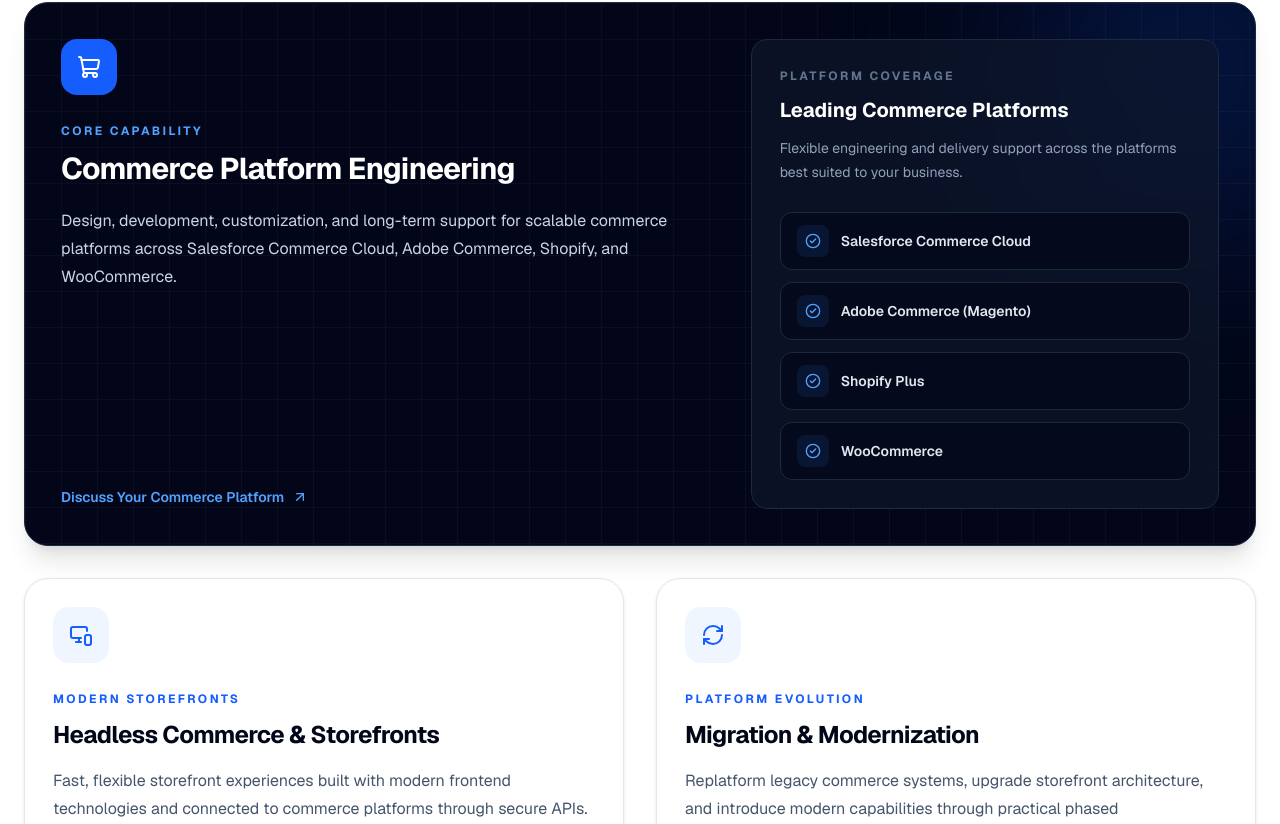
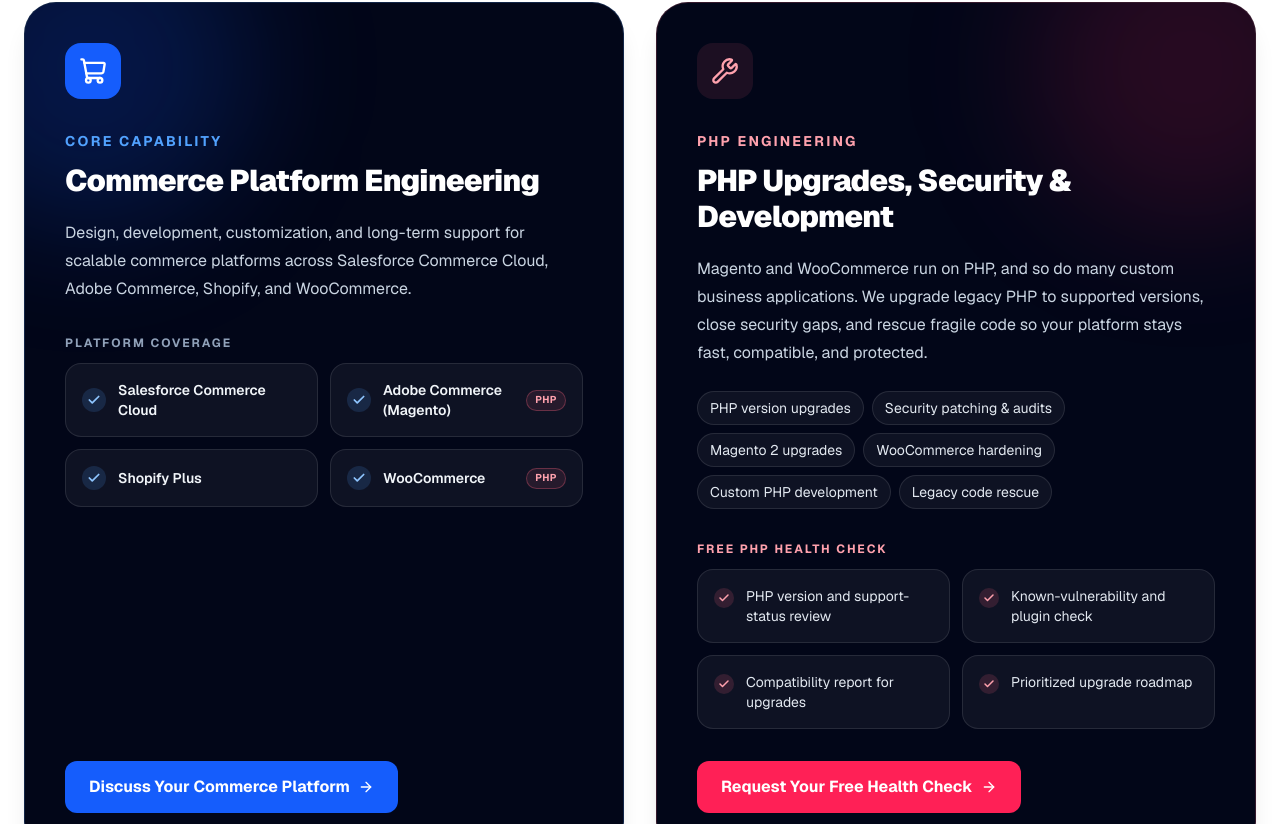
Before and after one commit to yourforceio/yourforce, a Next.js app: page / in a window 1280 px wide. Shown: the part 2796-3620 px from the top of the page. Built offline with nearby package versions, Linux system fonts and the light colour scheme.

Commit message:
feat(services): move PHP to commerce section as two-column layout

```diff
--- a/components/sections/Services.tsx
+++ b/components/sections/Services.tsx
@@ -1,18 +1,24 @@
 import Link from "next/link";
 import {
+  ArrowRight,
   ArrowUpRight,
+  Check,
   FileSpreadsheet,
   HeartPulse,
   ShieldCheck,
+  ShoppingCart,
   Truck,
+  Wrench,
 } from "lucide-react";
 
 import Container from "@/components/layout/Container";
 import ServiceCard from "@/components/ui/ServiceCard";
 
 import {
+  phpEngineering,
   services,
   specializedOperations,
+  type OperationIcon,
 } from "@/data/services";
 
 export default function Services() {
@@ -42,28 +48,186 @@
           </p>
         </div>
 
-        {/* Featured service */}
-        <div className="mt-16">
-          <ServiceCard
-            service={featuredService}
-            className="min-h-[360px]"
-          />
+        {/* Two columns: commerce on the left, PHP on the right */}
+        <div className="mt-16 grid gap-8 lg:grid-cols-2">
+          <CommerceColumn service={featuredService} />
+          <PhpColumn />
         </div>
 
         {/* Supporting services */}
         <div className="mt-8 grid gap-8 md:grid-cols-2">
-          {supportingServices.map((service) => (
-            <ServiceCard
-              key={service.title}
-              service={service}
-            />
-          ))}
+          {supportingServices.map((service, index) => {
+            const isLastOddCard =
+              supportingServices.length % 2 === 1 &&
+              index === supportingServices.length - 1;
+
+            return (
+              <ServiceCard
+                key={service.title}
+                service={service}
+                className={isLastOddCard ? "md:col-span-2" : ""}
+              />
+            );
+          })}
         </div>
       </Container>
     </section>
   );
 }
 
+type CommerceService = (typeof services.items)[number];
+
+function CommerceColumn({ service }: { service: CommerceService }) {
+  return (
+    <article className="relative flex h-full flex-col overflow-hidden rounded-[2rem] border border-blue-400/20 bg-slate-950 p-8 text-white shadow-xl shadow-slate-950/10 md:p-10">
+      <div
+        aria-hidden="true"
+        className="pointer-events-none absolute -left-24 -top-24 h-80 w-80 rounded-full bg-blue-600/20 blur-3xl"
+      />
+
+      <div className="relative flex h-full flex-col">
+        <div className="flex h-14 w-14 items-center justify-center rounded-2xl bg-blue-600 text-white">
+          <ShoppingCart aria-hidden="true" className="h-7 w-7" />
+        </div>
+
+        <p className="mt-8 text-sm font-bold uppercase tracking-[0.16em] text-blue-400">
+          {service.eyebrow}
+        </p>
+
+        <h3 className="mt-3 text-3xl font-black tracking-tight text-white">
+          {service.title}
+        </h3>
+
+        <p className="mt-5 text-base leading-7 text-slate-300">
+          {service.description}
+        </p>
+
+        <p className="mt-8 text-xs font-bold uppercase tracking-[0.16em] text-slate-400">
+          Platform coverage
+        </p>
+
+        <ul className="mt-3 grid gap-3 sm:grid-cols-2">
+          {service.stack.map((item) => {
+            const isPhpPlatform = /magento|woocommerce/i.test(item.name);
+
+            return (
+              <li
+                key={item.name}
+                className="flex items-center gap-3 rounded-2xl border border-white/10 bg-white/5 p-4 text-sm font-semibold text-slate-100"
+              >
+                <span className="flex h-6 w-6 shrink-0 items-center justify-center rounded-full bg-blue-400/15 text-blue-300">
+                  <Check
+                    aria-hidden="true"
+                    className="h-3.5 w-3.5"
+                    strokeWidth={3}
+                  />
+                </span>
+                <span className="flex-1">{item.name}</span>
+                {isPhpPlatform && (
+                  <span className="rounded-full border border-rose-400/30 bg-rose-400/10 px-2 py-0.5 text-[10px] font-bold uppercase tracking-wider text-rose-300">
+                    PHP
+                  </span>
+                )}
+              </li>
+            );
+          })}
+        </ul>
+
+        <div className="mt-auto pt-8">
+          <Link
+            href={service.href}
+            className="inline-flex items-center justify-center gap-2 rounded-xl bg-blue-600 px-6 py-3.5 font-bold text-white transition-colors hover:bg-blue-500 focus-visible:outline-none focus-visible:ring-2 focus-visible:ring-blue-300 focus-visible:ring-offset-4 focus-visible:ring-offset-slate-950"
+          >
+            {service.ctaLabel}
+            <ArrowRight aria-hidden="true" className="h-4 w-4" />
+          </Link>
+        </div>
+      </div>
+    </article>
+  );
+}
+
+function PhpColumn() {
+  const { healthCheck } = phpEngineering;
+
+  return (
+    <article
+      id="php"
+      className="relative flex h-full scroll-mt-24 flex-col overflow-hidden rounded-[2rem] border border-rose-400/20 bg-slate-950 p-8 text-white shadow-xl shadow-slate-950/10 md:p-10"
+    >
+      <div
+        aria-hidden="true"
+        className="pointer-events-none absolute -right-24 -top-24 h-80 w-80 rounded-full bg-rose-500/15 blur-3xl"
+      />
+
+      <div className="relative flex h-full flex-col">
+        <div className="flex h-14 w-14 items-center justify-center rounded-2xl bg-rose-400/10 text-rose-300">
+          <Wrench aria-hidden="true" className="h-7 w-7" />
+        </div>
+
+        <p className="mt-8 text-sm font-bold uppercase tracking-[0.16em] text-rose-300">
+          {phpEngineering.eyebrow}
+        </p>
+
+        <h3 className="mt-3 text-3xl font-black tracking-tight text-white">
+          {phpEngineering.title}
+        </h3>
+
+        <p className="mt-5 text-base leading-7 text-slate-300">
+          {phpEngineering.description}
+        </p>
+
+        <ul
+          aria-label="PHP engineering capabilities"
+          className="mt-6 flex flex-wrap gap-2"
+        >
+          {phpEngineering.features.map((feature) => (
+            <li
+              key={feature}
+              className="rounded-full border border-white/10 bg-white/5 px-3 py-1.5 text-sm text-slate-200"
+            >
+              {feature}
+            </li>
+          ))}
+        </ul>
+
+        <p className="mt-8 text-xs font-bold uppercase tracking-[0.16em] text-rose-300">
+          {healthCheck.eyebrow}
+        </p>
+
+        <ul className="mt-3 grid gap-3 sm:grid-cols-2">
+          {healthCheck.items.map((item) => (
+            <li
+              key={item}
+              className="flex items-start gap-3 rounded-2xl border border-white/10 bg-white/5 p-4 text-sm text-slate-200"
+            >
+              <span className="mt-0.5 flex h-5 w-5 shrink-0 items-center justify-center rounded-full bg-rose-400/15 text-rose-300">
+                <Check
+                  aria-hidden="true"
+                  className="h-3 w-3"
+                  strokeWidth={3}
+                />
+              </span>
+              {item}
+            </li>
+          ))}
+        </ul>
+
+        <div className="mt-auto pt-8">
+          <Link
+            href={healthCheck.href}
+            className="inline-flex items-center justify-center gap-2 rounded-xl bg-rose-500 px-6 py-3.5 font-bold text-white transition-colors hover:bg-rose-400 focus-visible:outline-none focus-visible:ring-2 focus-visible:ring-rose-300 focus-visible:ring-offset-4 focus-visible:ring-offset-slate-950"
+          >
+            {healthCheck.ctaLabel}
+            <ArrowRight aria-hidden="true" className="h-4 w-4" />
+          </Link>
+        </div>
+      </div>
+    </article>
+  );
+}
+
+// Every OperationIcon key must have a theme; TypeScript errors if one is missing.
 const operationThemes = {
   truck: {
     Icon: Truck,
@@ -93,9 +257,11 @@
     eyebrow: "text-violet-300",
     link: "text-violet-300 hover:text-violet-200 focus-visible:ring-violet-300",
   },
-} as const;
+} as const satisfies Record<OperationIcon, unknown>;
 
 export function SpecializedOperations() {
+  const itemCount = specializedOperations.items.length;
+
   return (
     <section
       id="specialized-services"
@@ -119,14 +285,20 @@
         </div>
 
         <div className="mt-14 grid gap-6 lg:grid-cols-2">
-          {specializedOperations.items.map((service) => {
+          {specializedOperations.items.map((service, index) => {
             const theme = operationThemes[service.icon];
             const { Icon } = theme;
+
+            // With an odd number of cards, the last one spans the full row.
+            const isLastOddCard =
+              itemCount % 2 === 1 && index === itemCount - 1;
 
             return (
               <article
                 key={service.title}
-                className={`group relative flex flex-col overflow-hidden rounded-3xl border bg-slate-900/70 p-8 transition duration-300 hover:-translate-y-1 hover:bg-slate-900 md:p-10 ${theme.card}`}
+                className={`group relative flex flex-col overflow-hidden rounded-3xl border bg-slate-900/70 p-8 transition duration-300 hover:-translate-y-1 hover:bg-slate-900 md:p-10 ${theme.card} ${
+                  isLastOddCard ? "lg:col-span-2" : ""
+                }`}
               >
                 <div
                   className={`flex h-14 w-14 items-center justify-center rounded-2xl ${theme.iconBox}`}
--- a/data/services.ts
+++ b/data/services.ts
@@ -1,13 +1,20 @@
 import type { Services } from "@/types/service";
 
+/** Icon keys for the dark "Specialized Operations" cards. */
+export type OperationIcon =
+  | "truck"
+  | "billing"
+  | "dataEntry"
+  | "insurance";
+
 export const services: Services = {
-  badge: "⚡ Commerce & Software Services",
+  badge: "Commerce & PHP Engineering",
 
   heading:
-    "Build, Modernize, and Scale Digital Commerce",
+    "Build, Modernize, Secure, and Scale Digital Commerce",
 
   description:
-    "YourForce delivers platform engineering, headless storefronts, commerce modernization, enterprise integrations, and custom software across leading commerce technologies.",
+    "YourForce delivers commerce platform engineering, PHP upgrades and security, headless storefronts, and enterprise integrations, with direct senior engineering involvement.",
 
   items: [
     {
@@ -164,6 +171,62 @@
   ],
 };
 
+/**
+ * PHP engineering band, shown directly under the featured commerce card.
+ * Magento and WooCommerce run on PHP, so this belongs with commerce,
+ * not with the back-office service desks.
+ */
+export const phpEngineering = {
+  eyebrow: "PHP Engineering",
+
+  title: "PHP Upgrades, Security & Development",
+
+  description:
+    "Magento and WooCommerce run on PHP, and so do many custom business applications. We upgrade legacy PHP to supported versions, close security gaps, and rescue fragile code so your platform stays fast, compatible, and protected.",
+
+  features: [
+    "PHP version upgrades",
+    "Security patching & audits",
+    "Magento 2 upgrades",
+    "WooCommerce hardening",
+    "Custom PHP development",
+    "Legacy code rescue",
+  ],
+
+  healthCheck: {
+    eyebrow: "Free PHP Health Check",
+
+    title: "Is your PHP stack safe and supported?",
+
+    description:
+      "Tell us your site and PHP version. We'll review it and send back a clear picture of where you stand.",
+
+    items: [
+      "PHP version and support-status review",
+      "Known-vulnerability and plugin check",
+      "Compatibility report for upgrades",
+      "Prioritized upgrade roadmap",
+    ],
+
+    ctaLabel: "Request Your Free Health Check",
+
+    href: "/contact?service=php",
+  },
+} as const satisfies {
+  eyebrow: string;
+  title: string;
+  description: string;
+  features: readonly string[];
+  healthCheck: {
+    eyebrow: string;
+    title: string;
+    description: string;
+    items: readonly string[];
+    ctaLabel: string;
+    href: string;
+  };
+};
+
 export const specializedOperations = {
   badge: "Specialized Operations Services",
 
@@ -263,4 +326,17 @@
       ctaLabel: "Request a Pilot",
     },
   ],
-} as const;
+} as const satisfies {
+  badge: string;
+  heading: string;
+  description: string;
+  items: readonly {
+    eyebrow: string;
+    title: string;
+    description: string;
+    icon: OperationIcon;
+    features: readonly string[];
+    href: string;
+    ctaLabel: string;
+  }[];
+};
```
